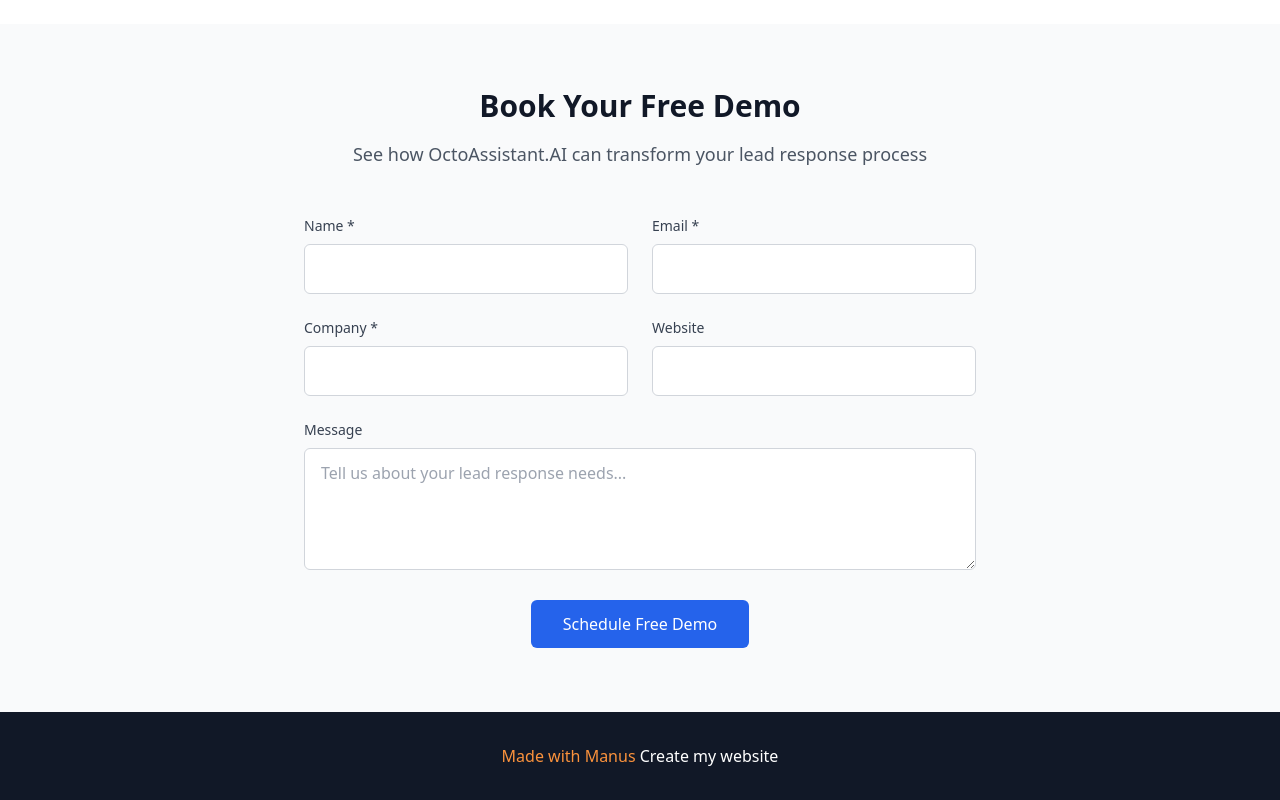
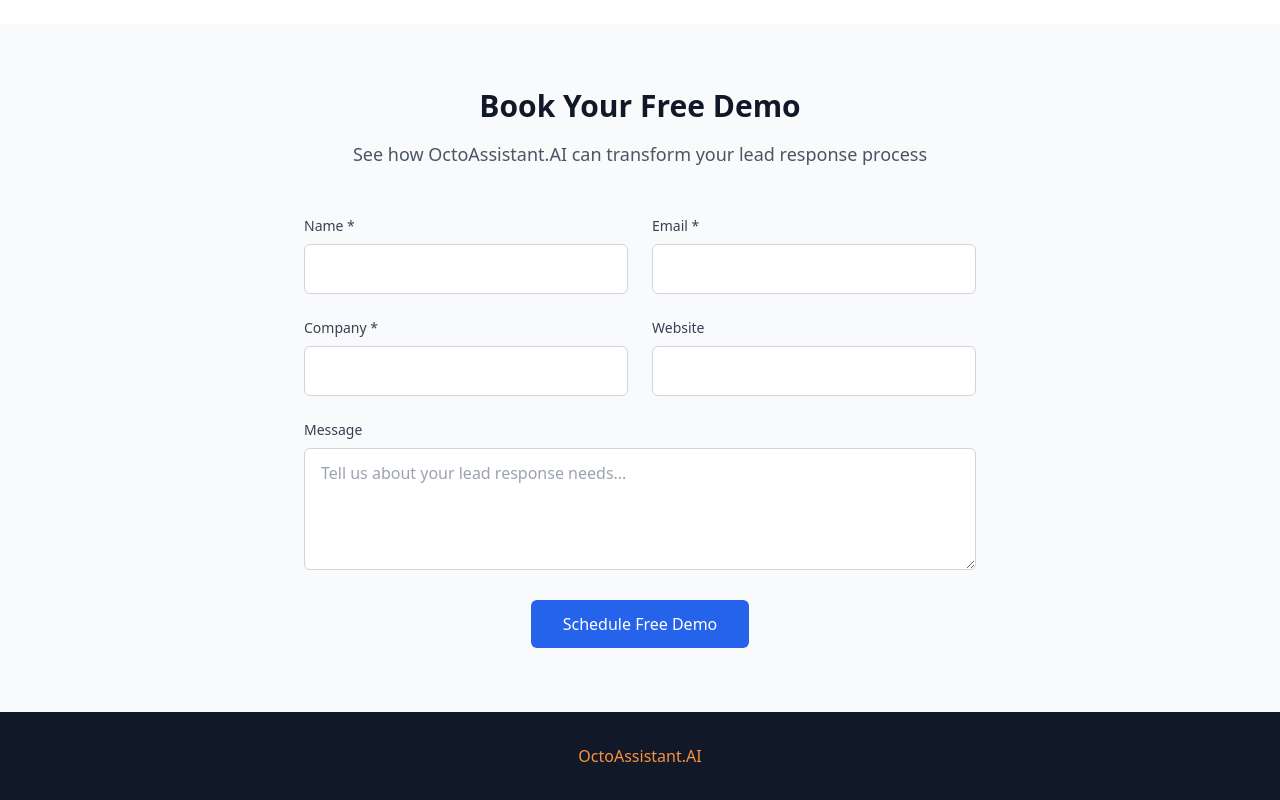
Before and after one commit to blueprintit-ai/octoassistant, a website: page index.html in a window 1280 px wide. Shown: the part 4389-5189 px from the top of the page. Drawn offline with nearby package versions, Linux system fonts and the light colour scheme.

Commit message:
Update index.html

```diff
--- a/index.html
+++ b/index.html
@@ -547,7 +547,7 @@
         <!-- Footer -->
         <footer class="bg-gray-900 text-white py-8">
             <div class="max-w-7xl mx-auto px-4 sm:px-6 lg:px-8 text-center">
-                <p><a href="#" class="text-orange-400 hover:text-orange-300">Made with Manus</a> Create my website</p>
+                <p><a href="#" class="text-orange-400 hover:text-orange-300">OctoAssistant.AI</a></p>
             </div>
         </footer>
     </div>
```
